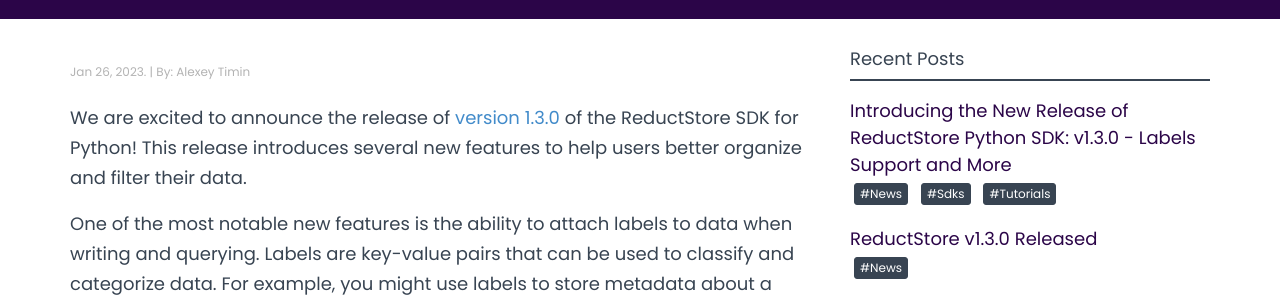
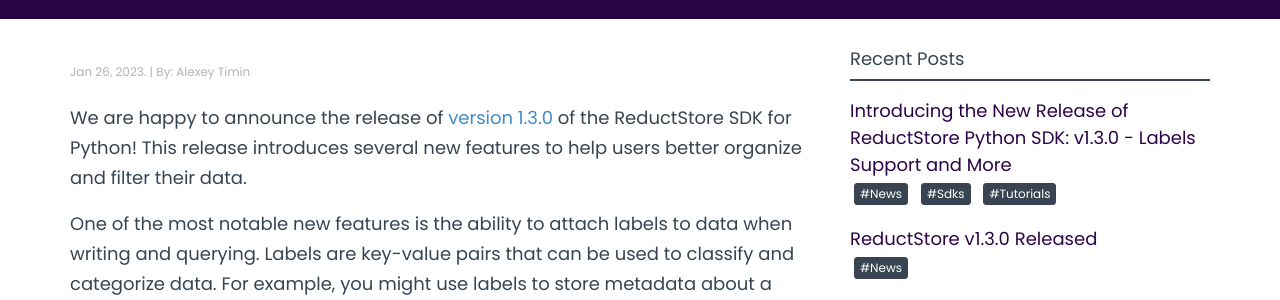
Before and after one commit to reductstore/homepage, a Jekyll site: the page built from _posts/2023-01-28-reduct-py-v1_3_0-released.md, in a window 1280 px wide and 900 px high. Shown: the part 200-500 px from the top of the window. Built offline with Jekyll 4.4.1, drawn with Linux system fonts in a browser that asks for light colours; nearby versions of some CDN libraries; some of the changed text lies outside the part shown.

Commit message:
polish a bit

```diff
--- a/_posts/2023-01-28-reduct-py-v1_3_0-released.md
+++ b/_posts/2023-01-28-reduct-py-v1_3_0-released.md
@@ -12,7 +12,7 @@
 
 ---
 
-We are excited to announce the release of [version 1.3.0](https://github.com/reductstore/reduct-py/releases/tag/v1.3.0)
+We are happy to announce the release of [version 1.3.0](https://github.com/reductstore/reduct-py/releases/tag/v1.3.0)
 of the ReductStore SDK for Python! This release introduces several new features to help users better organize and filter
 their data.
 
@@ -102,4 +102,4 @@
 suggestions for future updates. Don't hesitate to reach out in [Discord](https://discord.gg/8wPtPGJYsn)
 or by opening a discussion on [GitHub](https://github.com/reductstore/reductstore/discussions).
 
-Thanks for using ReductStore!
+Thanks for using [ReductStore](https://www.reduct.store)!
```
